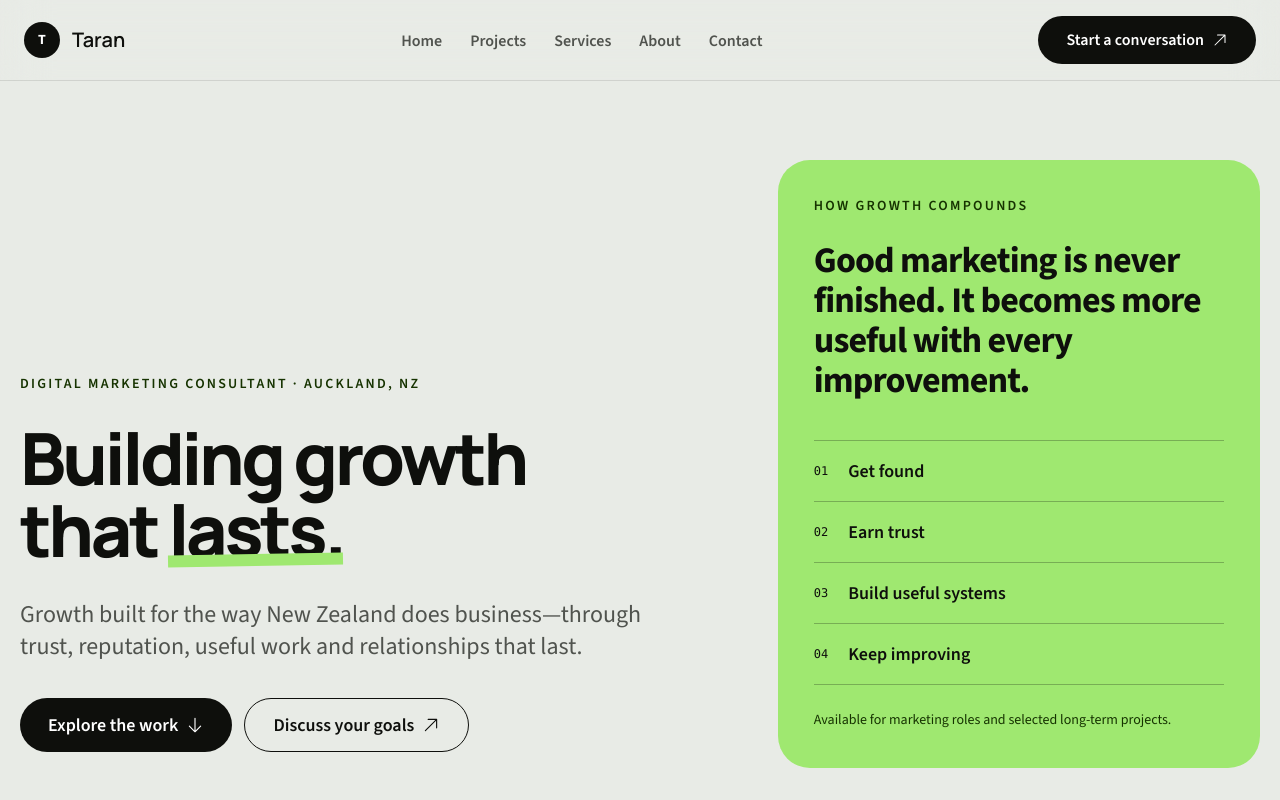
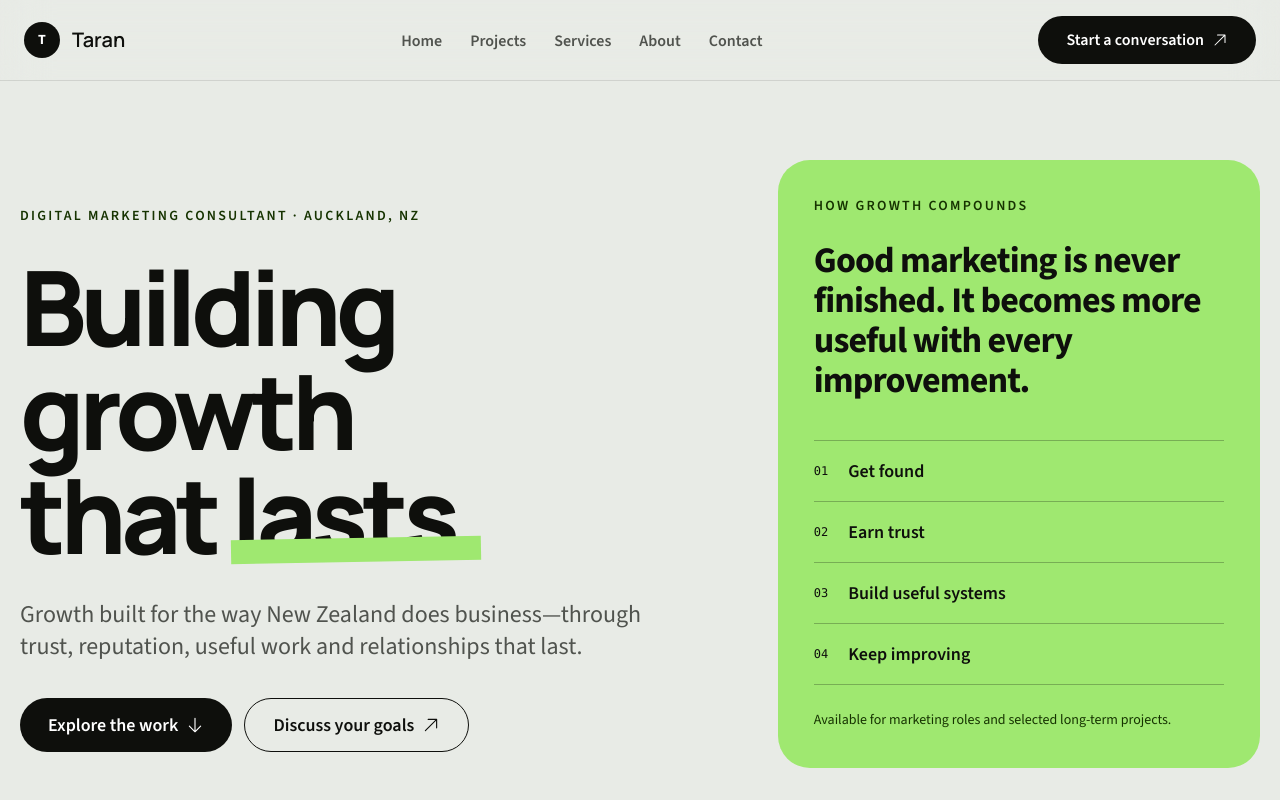
Before and after one commit to taranveerultra-bot/Tara-cv, a Next.js app: page / in a window 1280 px wide. Shown: the top 800 px of the page. Built offline with nearby package versions, Linux system fonts and the light colour scheme.

Commit message:
Revert "Refine hero headline layout"
This reverts commit 7a26cf0be268e8db8d3be252ce048fe9d736c3db.

```diff
--- a/src/components/Hero.tsx
+++ b/src/components/Hero.tsx
@@ -10,14 +10,11 @@ const Hero = () => (
                     <p className="mb-7 text-sm font-semibold uppercase tracking-[0.16em] text-secondary">
                         Digital marketing consultant · Auckland, NZ
                     </p>
-                    <h1 className="max-w-4xl text-5xl font-extrabold leading-[.92] tracking-[-0.05em] sm:text-6xl lg:text-[4.5rem]">
-                        <span className="block sm:whitespace-nowrap">Building growth</span>
-                        <span className="block">
-                            that{" "}
-                            <span className="relative inline-block">
-                                lasts.
-                                <span className="absolute inset-x-0 bottom-0 -z-0 h-2 -rotate-1 bg-primary lg:h-3" />
-                            </span>
+                    <h1 className="max-w-5xl text-balance text-5xl font-extrabold leading-[.88] tracking-[-0.055em] sm:text-7xl lg:text-[6.5rem]">
+                        Building growth that{" "}
+                        <span className="relative inline-block">
+                            lasts.
+                            <span className="absolute inset-x-0 bottom-1 -z-0 h-4 -rotate-1 bg-primary lg:h-6" />
                         </span>
                     </h1>
                     <p className="mt-8 max-w-2xl text-xl leading-relaxed text-foreground-accent lg:text-2xl">
```
